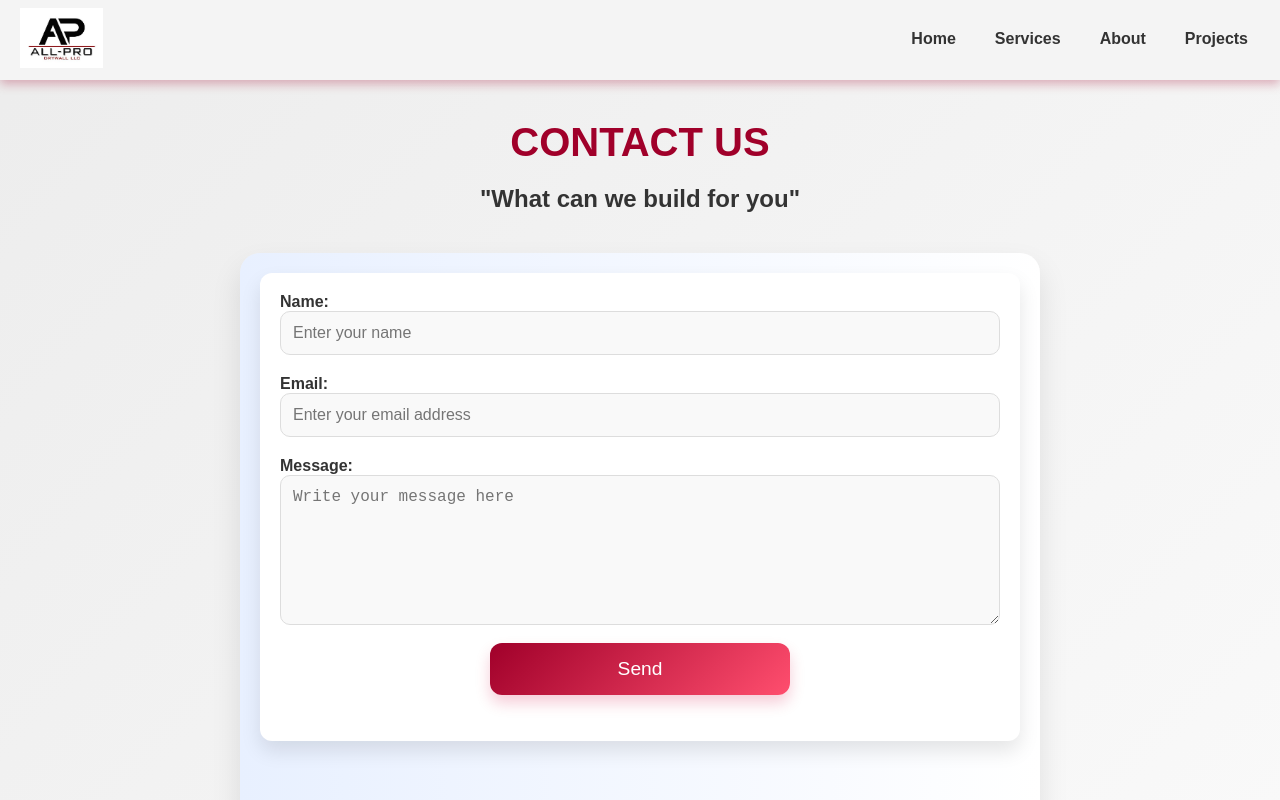
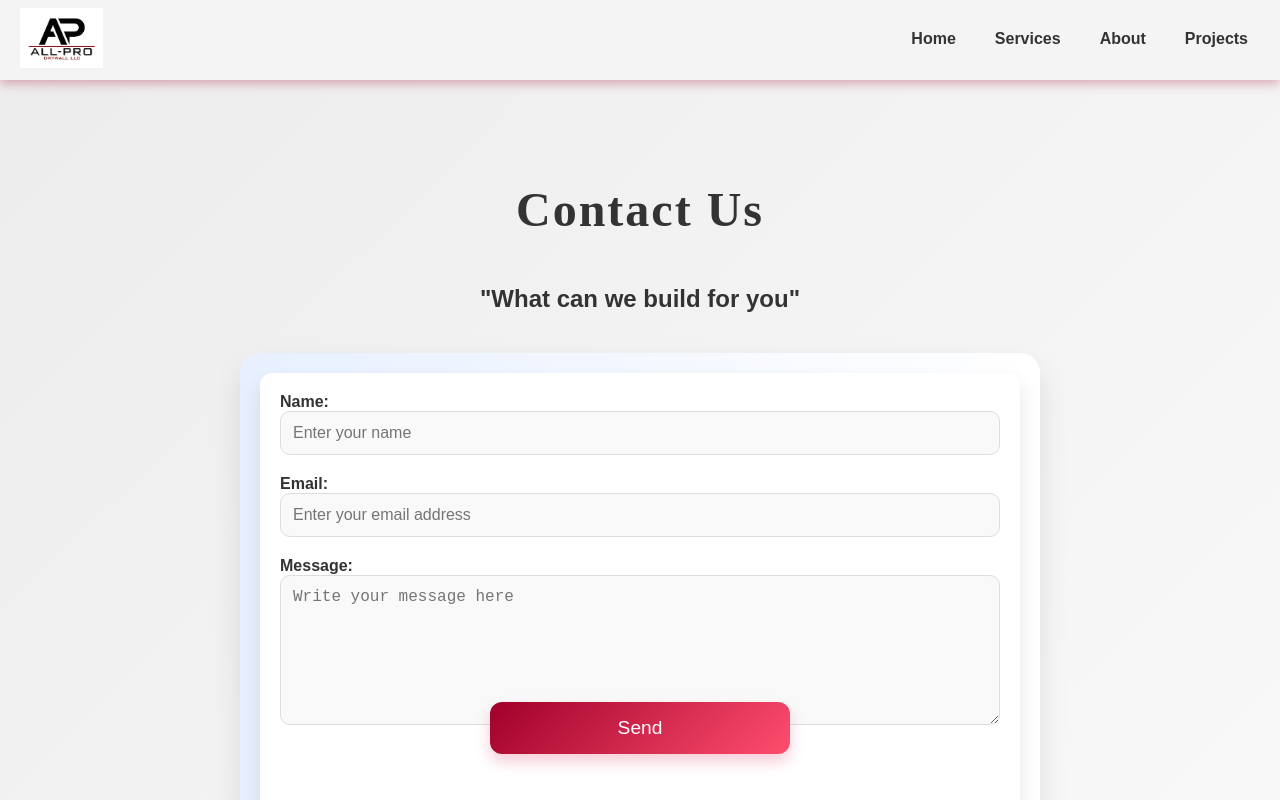
Before and after one commit to Rafa-Pinon/website-All-Pro-Drywall-WC, a React (Vite) app: page /contacto in a window 1280 px wide. Built offline with nearby package versions, Linux system fonts and the light colour scheme.

Commit message:
arregle el titulo

```diff
--- a/src/paginas/contacto.css
+++ b/src/paginas/contacto.css
@@ -27,13 +27,25 @@ body {
   box-sizing: border-box;
 }
 
-.titulo {
+/* .titulo {
   font-size: 2.5rem;
   font-weight: 700;
   color: #a0002a;
   text-align: center;
   text-transform: uppercase;
   margin: 20px 0;
+} */
+
+.titulo {
+  text-align: center;
+  margin-bottom: 3rem;
+  font-size: 3rem;
+  color: #333;
+  font-weight: bold;
+  font-family: "Playfair Display", serif;
+  padding-top: 50px;
+  position: relative;
+  letter-spacing: 2px;
 }
 
 .centro {
```
